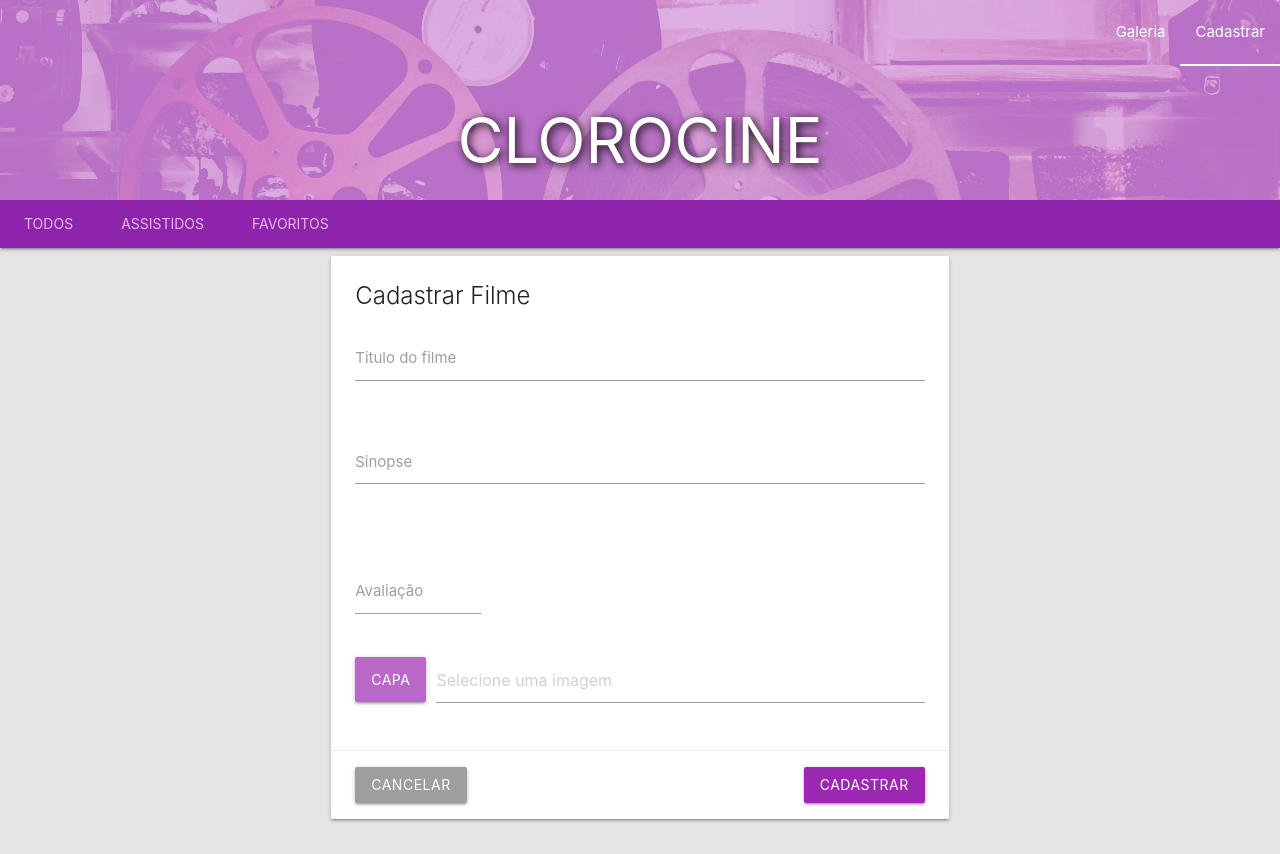
After one commit to RenanJos01/Projeto-Clorocine, a PHP site: page /cadastrar.php in a window 1280 px wide. The commit adds this page. Run offline with PHP 8.4, Linux system fonts and the light colour scheme.

Commit message:
Criação do cabeçalho em PHP e mudança nos actives/backgound

```diff
--- /dev/null
+++ b/cabecalho.php
@@ -0,0 +1,18 @@
+<!DOCTYPE html>
+<html lang="br">
+
+<head>
+  <meta charset="UTF-8">
+  <meta name="viewport" content="width=device-width, initial-scale=1.0">
+  <!-- Compiled and minified CSS -->
+  <link rel="stylesheet" href="https://cdnjs.cloudflare.com/ajax/libs/materialize/1.0.0/css/materialize.min.css">
+
+  <!-- Compiled and minified JavaScript -->
+  <script src="https://cdnjs.cloudflare.com/ajax/libs/materialize/1.0.0/js/materialize.min.js"></script>
+  <!--Importando os icon do Material Design-->
+  <link href="https://fonts.googleapis.com/icon?family=Material+Icons" rel="stylesheet">
+  <!--Importando o css-->
+  <link rel="stylesheet" href="css/style.css">
+
+  <title>Clorocine</title>
+</head>
--- /dev/null
+++ b/cadastrar.php
@@ -0,0 +1,79 @@
+<?php include "cabecalho.php"?>
+
+<body>
+    <nav class="nav-extended #ce93d8 purple lighten-3">
+        <div class="nav-wrapper">
+            <ul id="nav-mobile" class="right">
+                <li><a href="galeria.php">Galeria</a></li>
+                <li class="active"><a href="cadastrar.php">Cadastrar</a></li>
+            </ul>
+        </div>
+        <div class="nav-header">
+            <h1 class="center">CLOROCINE</h1>
+        </div>
+        <div class="nav-content">
+            <ul class="tabs tabs-transparent #8e24aa purple darken-1">
+                <li class="tab"><a href="">Todos</a></li>
+                <li class="tab"><a href="">Assistidos</a></li>
+                <li class="tab"><a href="">Favoritos</a></li>
+            </ul>
+        </div>
+    </nav>
+
+    <div class="row">
+        <div class="col s6 offset-s3">
+            <div class="card white">
+                <div class="card-content">
+                    <span class="card-title">Cadastrar Filme</span>
+
+                    <!-- input título-->
+                    <div class="row">
+                        <div class="input-field col s12">
+                            <input id="titulo" type="text" class="validate" require>
+                            <label for="titulo">Titulo do filme</label>
+                        </div>
+                    </div>
+
+                    <!-- input da sinpse-->
+                    <div class="row">
+                        <form class="col s12">
+                            <div class="row">
+                                <div class="input-field col s12">
+                                    <textarea id="sinopse" class="materialize-textarea"></textarea>
+                                    <label for="sinopse">Sinopse</label>
+                                </div>
+                            </div>
+                        </form>
+                    </div>
+
+                    <!-- input da avaliação-->
+                    <div class="row">
+                        <div class="input-field col s3">
+                            <input id="avaliacao" type="number" step=".1" max="10" min="0" class="validate" require>
+                            <label for="avaliacao">Avaliação</label>
+                        </div>
+                    </div>
+
+                    <!-- input da capa do filme-->
+                    <div class="file-field input-field">
+                        <div class="btn purple lighten-2">
+                            <span>Capa</span>
+                            <input type="file">
+                        </div>
+                        <div class="file-path-wrapper">
+                            <input class="file-path validate" type="text" placeholder="Selecione uma imagem">
+                        </div>
+                    </div>
+
+
+                </div>
+                <div class="card-action">
+                    <a class="btn waves-effect grey" href="galeria.php">Cancelar</a>
+                    <a href="#" class="waves-effect waves-light btn right purple">Cadastrar</a>
+                </div>
+            </div>
+        </div>
+    </div>
+</body>
+
+</html>
--- /dev/null
+++ b/css/style.css
@@ -0,0 +1,15 @@
+body{
+    background-color: #e5e5e5;
+}
+.nav-extended{
+    background-image: url("../imagens/capa.jpg");
+    background-size: cover;
+    background-blend-mode: soft-light;
+}
+nav ul li.active, .tab a.active{
+    border-bottom: solid 2px white;
+    background-color: transparent;
+}
+.nav-header h1{
+    text-shadow: 2px 2px 10px black;
+}
```
Also changed, not shown: galeria.php (+46 -38 lines), imagens/capa.jpg (added).
